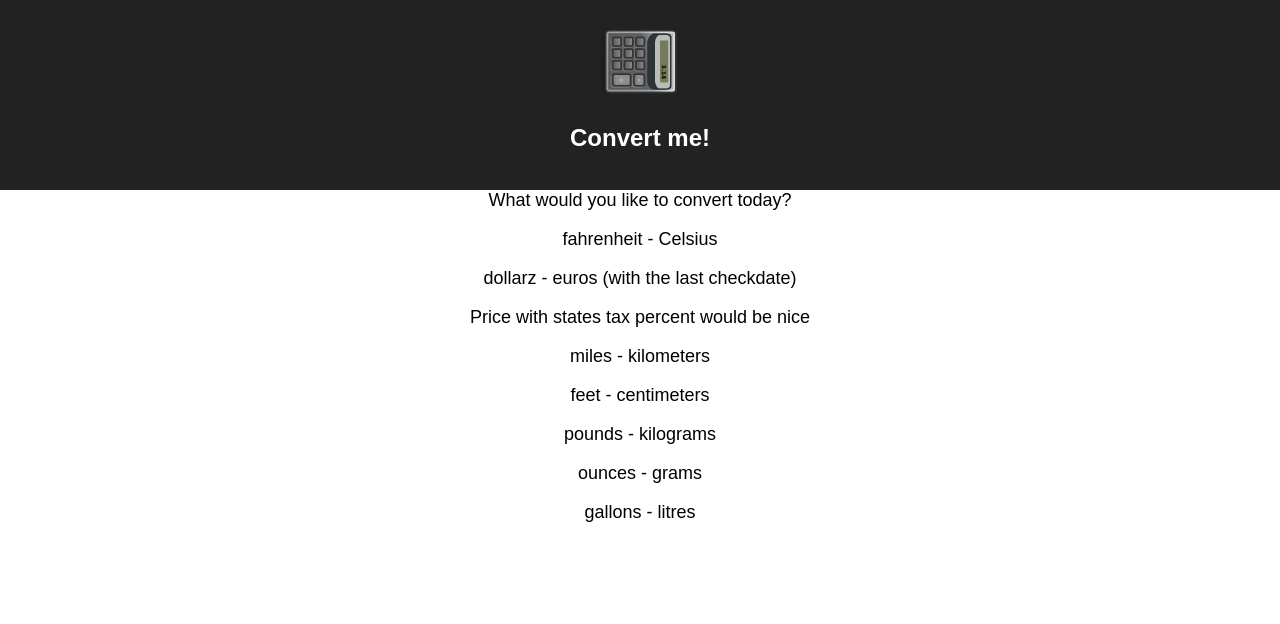
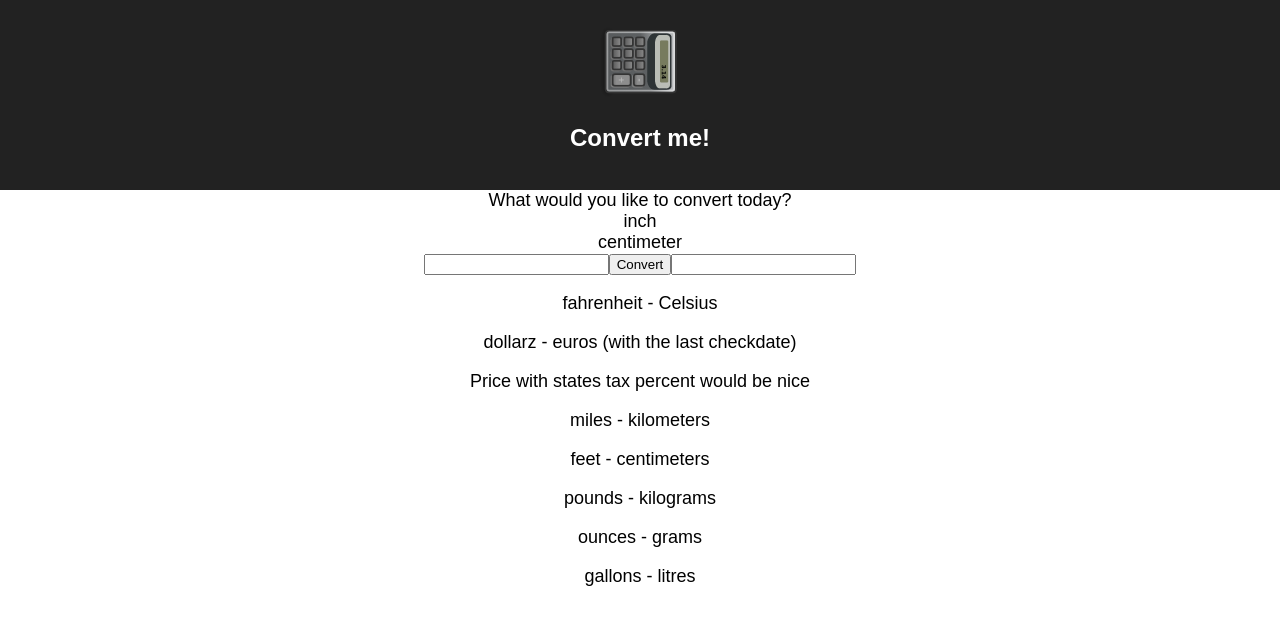
Before and after one commit to JorgeX/convertMe, a React (Create React App) app: page / in a window 1280 px wide. Shown: the top 624 px of the page. Built offline with nearby package versions, Linux system fonts and the light colour scheme.

Commit message:
further with component

```diff
--- a/src/App.js
+++ b/src/App.js
@@ -1,6 +1,7 @@
 import React, { Component } from 'react';
 import logo from './calculator.svg';
 import './App.css';
+import StaticConvert from './components/StaticConvert';
 
 class App extends Component {
   render() {
@@ -12,6 +13,7 @@ class App extends Component {
         </div>
         <div className="App-intro">
           What would you like to convert today?
+          <StaticConvert primary='inch' result='centimeter'/>
           <p>fahrenheit - Celsius</p>
           <p>dollarz - euros (with the last checkdate)</p>
           <p>Price with states tax percent would be nice</p>
--- a/src/components/StaticConvert.js
+++ b/src/components/StaticConvert.js
@@ -1,10 +1,12 @@
 import React, { Component } from 'react';
 
-class StaticConvert extends Component{
+export default class StaticConvert extends Component{
 
     render() {
         return(
             <div className='conversion'>
+                <div className="primaryLabel">{this.props.primary}</div>
+                <div className="resultLabel">{this.props.result}</div>
                 <span className="primary_input"><input type="text" /></span>
                 <span className="count"><input type="button" value="Convert"/></span>
                 <span className="result_input"><input type="text" /></span>
```
